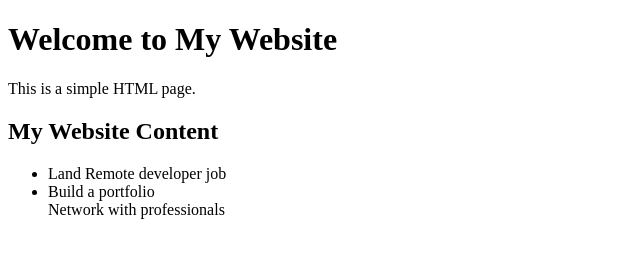
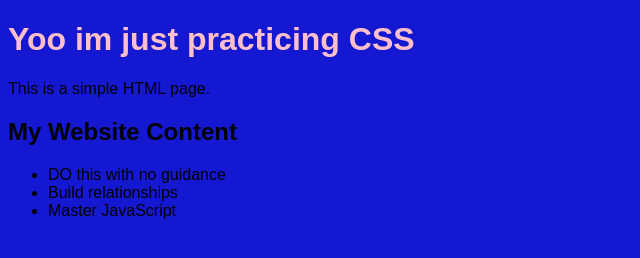
Before and after one commit to gdq37/alone-study, a plain HTML site: page index.html in a window 1280 px wide. Shown: the whole page, without its empty margins (0-640 px from the left). Drawn offline with Linux system fonts and the light colour scheme.

Commit message:
Added basic CSS styling

```diff
--- a/index.html
+++ b/index.html
@@ -1,16 +1,17 @@
 <!DOCTYPE html>
 <html>
     <head>
-        <title> My Website</title>
+        <title>Practice Site </title>
+        <link rel="stylesheet" type="text/css" href="style.css">
     </head>
     <body>
-            <h1>Welcome to My Website</h1>
-            <p>This is a simple HTML page.</p>
-            <h2>My Website Content</h2>
-            <ul>
-                <li> Land Remote developer job</li>
-                <li> Build a portfolio</li
-                    <li> Network with professionals</li>
-            </ul>
-</body>
+        <h1>Yoo im just practicing CSS </h1>
+        <p>This is a simple HTML page.</p>
+        <h2>My Website Content</h2>
+        <ul>
+            <li>DO this with no guidance</li>
+            <li>Build relationships</li>
+            <li>Master JavaScript</li>
+        </ul>
+    </body>
 </html>
--- /dev/null
+++ b/style.css
@@ -0,0 +1,16 @@
+body {
+    background-color: hsl(239, 82%, 45%);
+    font-family: Arial, sans-serif;
+    color: green
+    text-align: center;
+}
+h1 {
+    color: pink;
+}
+u1 {
+    list-style-type: square;
+    padding: 0;
+}
+li {
+    margin 10px 0;
+}
```
